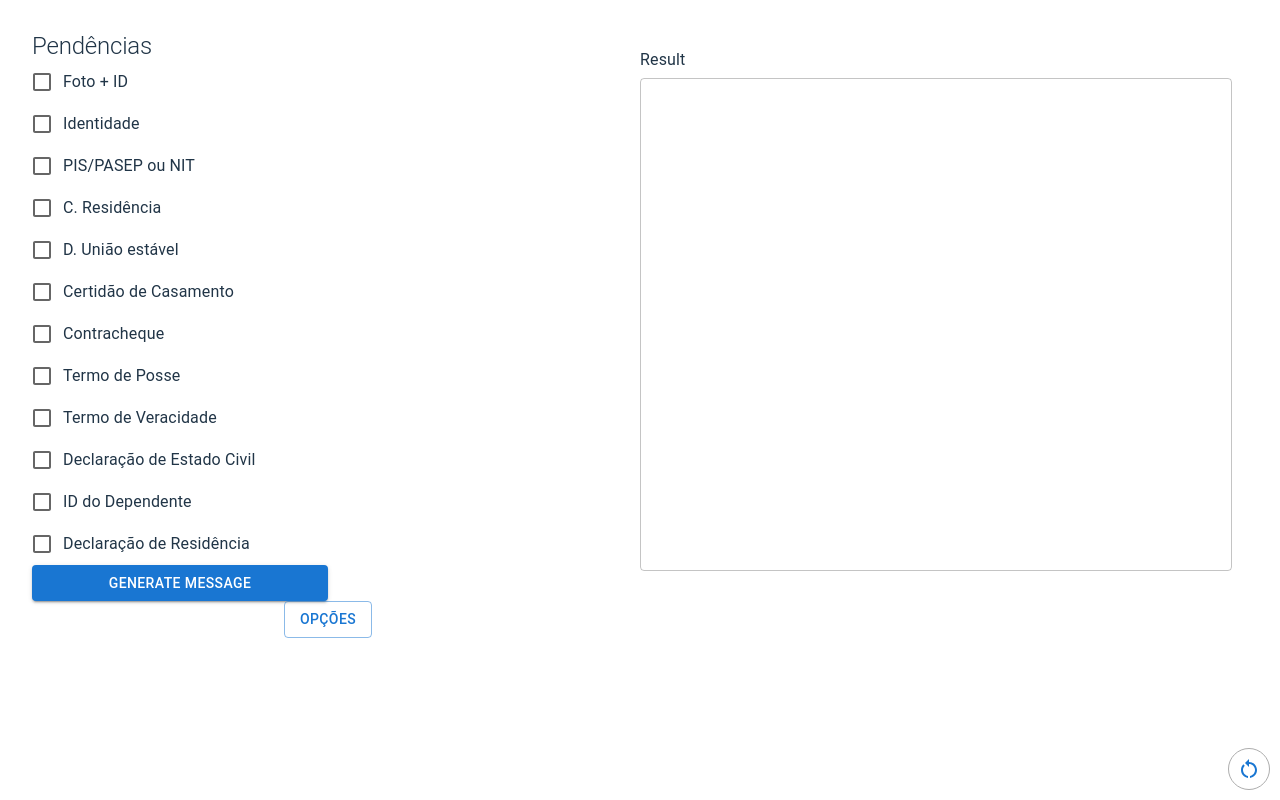
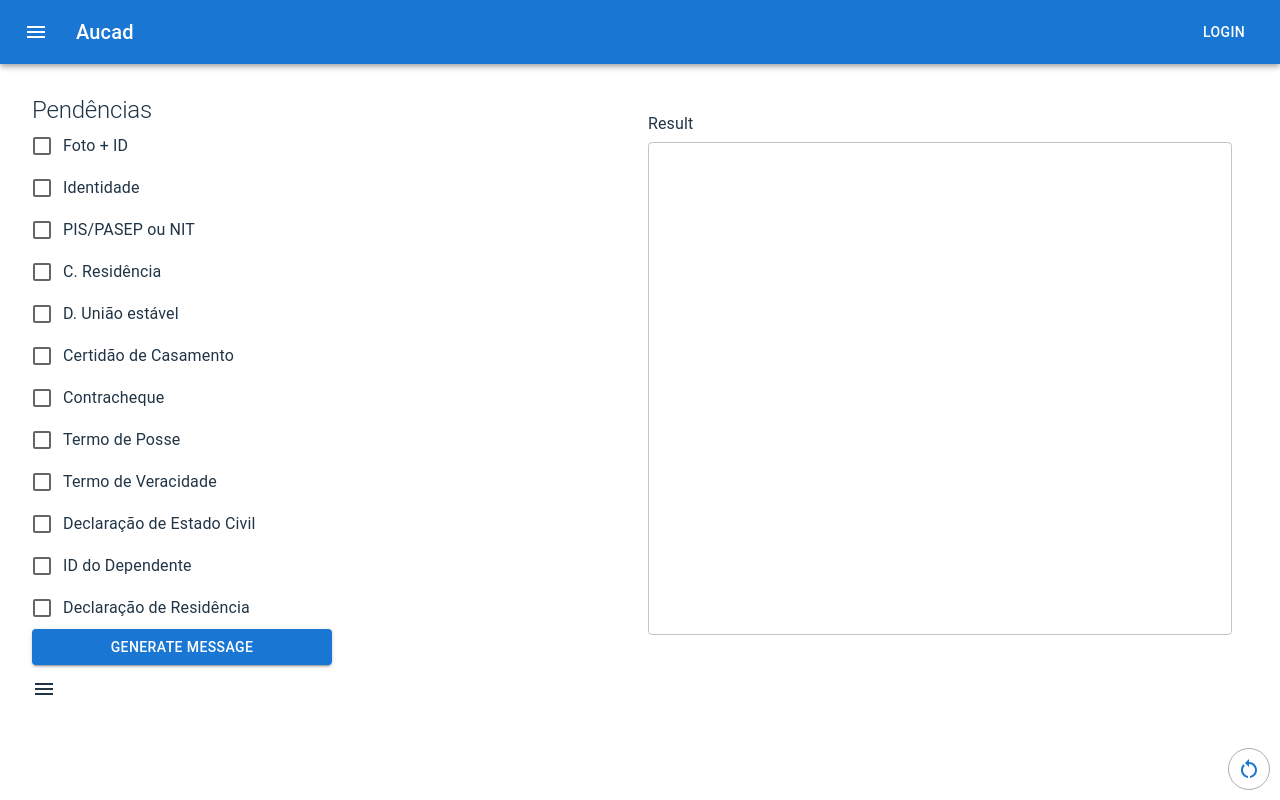
Before and after one commit to secretindex/Python-Scripts, a React (Vite) app in the folder advanced/recad-auto-message/: page / in a window 1280 px wide. Built offline with nearby package versions, Linux system fonts and the light colour scheme.

Commit message:
implements menu bar and sidebar functionality + style

```diff
--- a/advanced/recad-auto-message/src/App.css
+++ b/advanced/recad-auto-message/src/App.css
@@ -1,10 +1,3 @@
-#root {
-  max-width: 1280px;
-  margin: 0 auto;
-  padding: 2rem;
-  text-align: center;
-}
-
 @media (prefers-reduced-motion: no-preference) {
   a:nth-of-type(2) .logo {
     animation: logo-spin infinite 20s linear;
@@ -16,6 +9,7 @@
   justify-content: space-between;
   height: 100%;
   width: 100%;
+  padding: 1rem;
 }
 
 .checkbox-container {
--- a/advanced/recad-auto-message/src/App.tsx
+++ b/advanced/recad-auto-message/src/App.tsx
@@ -1,12 +1,14 @@
 // import restart from "./assets/restart.svg";
-import "./App.css";
-import Home from "./pages/home";
-import { IconButton } from "@mui/material";
-import { RestartAlt } from "@mui/icons-material";
-import TemporaryDrawer from "./components/Sidebar";
+import "./App.css"
+import Home from "./pages/home"
+import { IconButton } from "@mui/material"
+import { RestartAlt } from "@mui/icons-material"
+import Menu from "./components/Menu"
 
 function App() {
   return (
+    <main>
+      <Menu />
       <section className="app-container">
         <Home />
         <div className="bottom-right">
@@ -19,7 +21,8 @@
           </IconButton>
         </div>
       </section>
-  );
+    </main>
+  )
 }
 
-export default App;
+export default App
--- a/advanced/recad-auto-message/src/components/Menu.tsx
+++ b/advanced/recad-auto-message/src/components/Menu.tsx
@@ -0,0 +1,22 @@
+import AppBar from '@mui/material/AppBar';
+import Box from '@mui/material/Box';
+import Toolbar from '@mui/material/Toolbar';
+import Typography from '@mui/material/Typography';
+import Button from '@mui/material/Button';
+import TemporaryDrawer from './Sidebar';
+
+export default function Menu() {
+  return (
+    <Box sx={{ flexGrow: 1 }}>
+      <AppBar position="static">
+        <Toolbar>
+          <TemporaryDrawer />
+          <Typography variant="h6" component="div" sx={{ flexGrow: 1 }}>
+            Aucad
+          </Typography>
+          <Button color="inherit">Login</Button>
+        </Toolbar>
+      </AppBar>
+    </Box>
+  );
+}
--- a/advanced/recad-auto-message/src/components/Sidebar.tsx
+++ b/advanced/recad-auto-message/src/components/Sidebar.tsx
@@ -1,22 +1,23 @@
-import { useState } from "react";
-import Box from "@mui/material/Box";
-import Drawer from "@mui/material/Drawer";
-import Button from "@mui/material/Button";
-import List from "@mui/material/List";
-import Divider from "@mui/material/Divider";
-import ListItem from "@mui/material/ListItem";
-import ListItemButton from "@mui/material/ListItemButton";
-import ListItemIcon from "@mui/material/ListItemIcon";
-import ListItemText from "@mui/material/ListItemText";
-import InboxIcon from "@mui/icons-material/MoveToInbox";
-import MailIcon from "@mui/icons-material/Mail";
+import { useState } from "react"
+import Box from "@mui/material/Box"
+import Drawer from "@mui/material/Drawer"
+import { IconButton } from "@mui/material"
+import List from "@mui/material/List"
+import Divider from "@mui/material/Divider"
+import ListItem from "@mui/material/ListItem"
+import ListItemButton from "@mui/material/ListItemButton"
+import ListItemIcon from "@mui/material/ListItemIcon"
+import ListItemText from "@mui/material/ListItemText"
+import InboxIcon from "@mui/icons-material/MoveToInbox"
+import MailIcon from "@mui/icons-material/Mail"
+import MenuIcon from '@mui/icons-material/Menu';
 
 export default function TemporaryDrawer() {
-  const [open, setOpen] = useState(false);
+  const [open, setOpen] = useState(false)
 
   const toggleDrawer = (newOpen: boolean) => () => {
-    setOpen(newOpen);
-  };
+    setOpen(newOpen)
+  }
 
   const DrawerList = (
     <Box sx={{ width: 250 }} role="presentation" onClick={toggleDrawer(false)}>
@@ -46,14 +47,23 @@
         ))}
       </List>
     </Box>
-  );
+  )
 
   return (
     <div>
-      <Button variant="outlined" onClick={toggleDrawer(true)}>Opções</Button>
+      <IconButton
+        size="large"
+        edge="start"
+        color="inherit"
+        aria-label="menu"
+        sx={{ mr: 2 }}
+        onClick={toggleDrawer(true)}
+      >
+        <MenuIcon />
+      </IconButton>
       <Drawer open={open} onClose={toggleDrawer(false)}>
         {DrawerList}
       </Drawer>
     </div>
-  );
+  )
 }
--- a/advanced/recad-auto-message/src/index.css
+++ b/advanced/recad-auto-message/src/index.css
@@ -1,3 +1,9 @@
+* {
+  margin: 0;
+  padding: 0;
+  box-sizing: border-box;
+}
+
 :root {
   font-family: Inter, system-ui, Avenir, Helvetica, Arial, sans-serif;
   line-height: 1.5;
```
Lines whose indentation alone changed are shown as unchanged.
